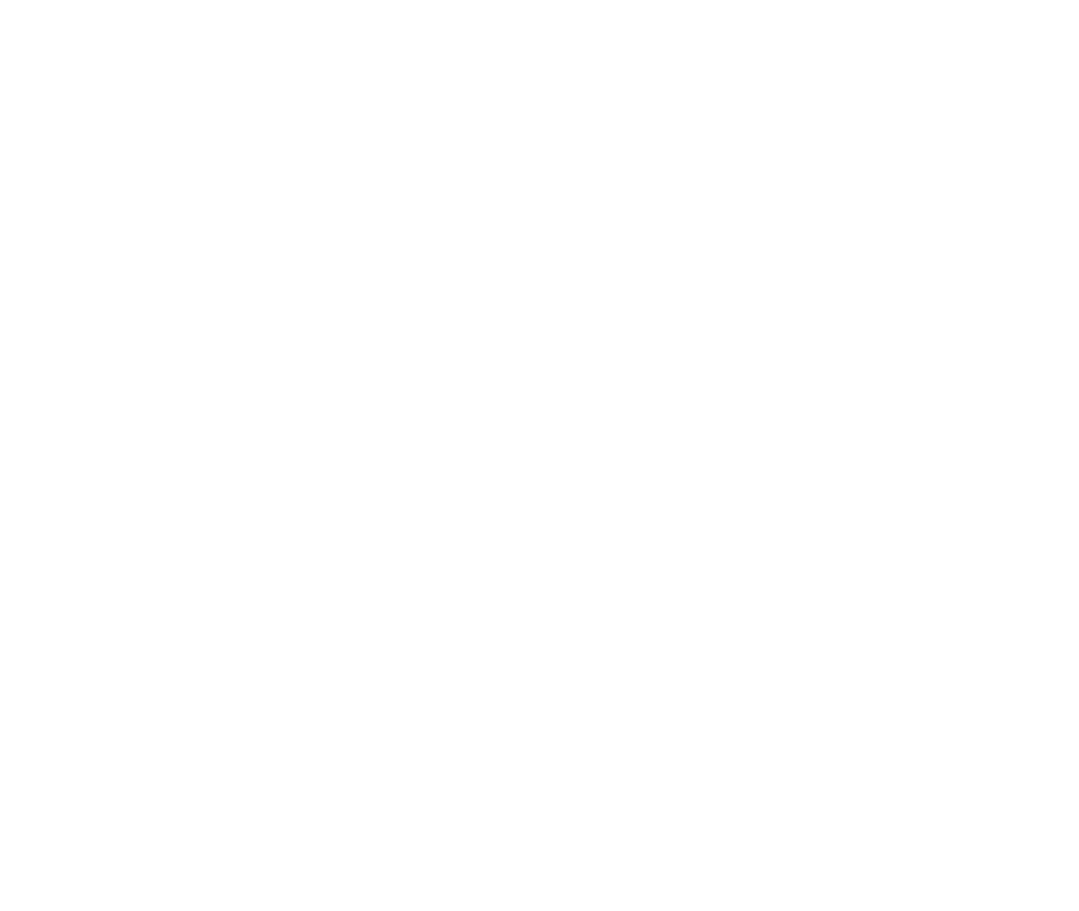
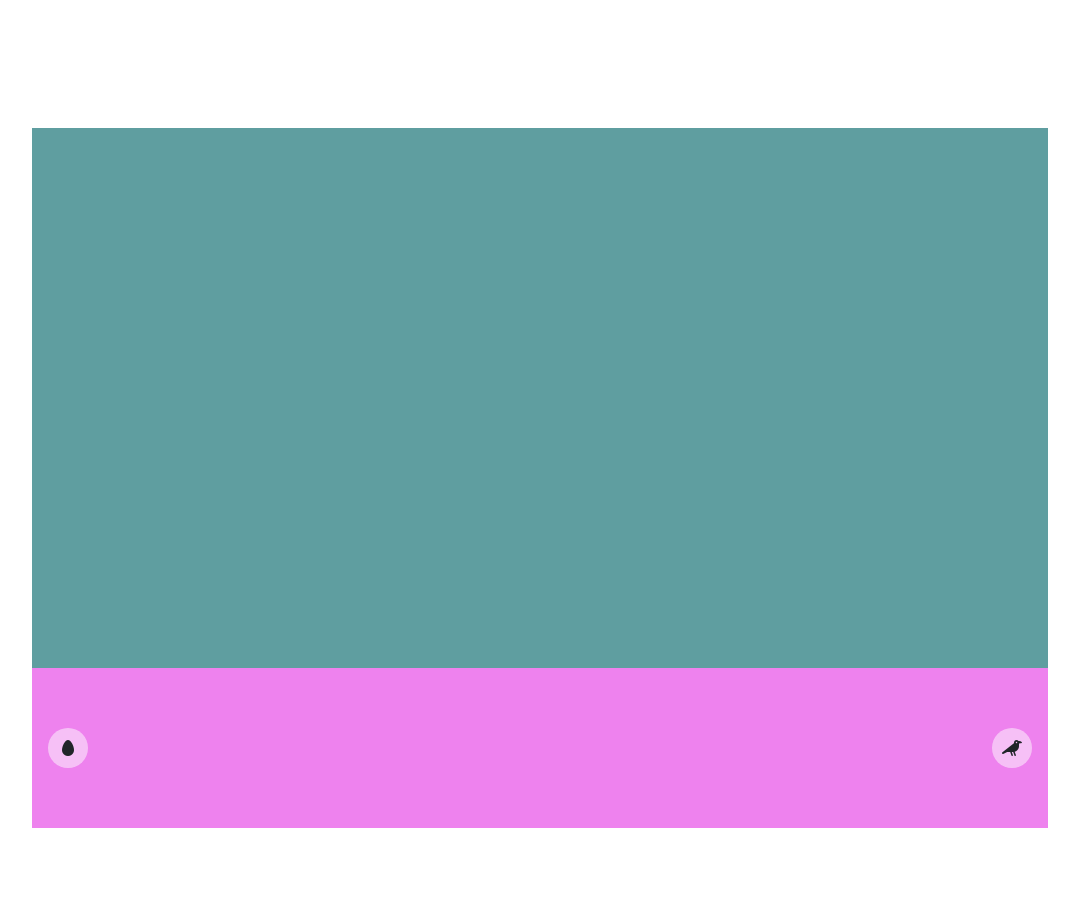
Before and after one commit to tiiaaaa/vue-slider, a plain HTML site: page index.html in a window 1280 px wide. Shown: the whole page, without its empty margins (100-1179 px from the left). Before the commit the page ends 800 px from the top, so only its background shows below. Drawn offline with nearby package versions, Linux system fonts and the light colour scheme.

Commit message:
aggiunto codeice base HTML

```diff
--- a/index.html
+++ b/index.html
@@ -21,11 +21,40 @@
 
     <link rel="stylesheet" href="css/style.css">
 
-    <title>Document</title>
+    <title>Vue Slider</title>
 </head>
 <body>
     <main id="root">
+        <div class="container-fluid p-5">
+            <div class="row text-center">
+                <div class="col-12 p-3" id="my-before-carousel">
 
+                </div>
+
+                <div class="col-12 p-5">
+                    <div class="my-carousel-container d-flex flex-column px-5" id="my-carousel">
+                        <div class="my-carousel-images">
+                            <!-- immagini -->
+                        </div>
+                        <div class="my-thumbnails position-relative">
+                            <!-- prev -->
+                            <div class="my-previous position-absolute">
+                                <span class="my-prev-hook"></span>
+                            </div>
+                            <!-- immagini interne -->
+                            <!-- next -->
+                            <div class="my-next position-absolute">
+                                <span class="my-next-hook"></span>
+                            </div>
+                        </div>
+                    </div>
+                </div>
+
+                <div class="col-12 p-3" id="my-after-carousel">
+
+                </div>
+            </div>
+        </div>
     </main>
 
     <!-- Link al JS -->
```
